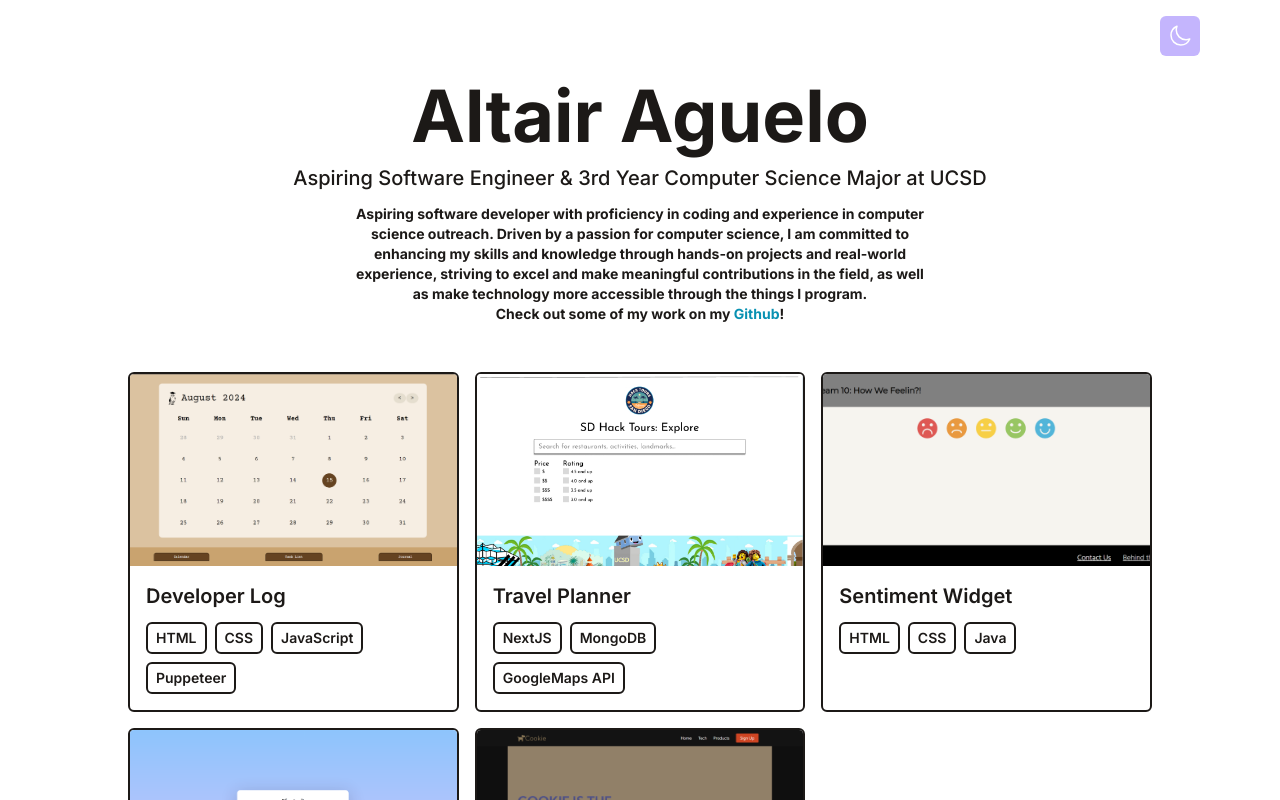
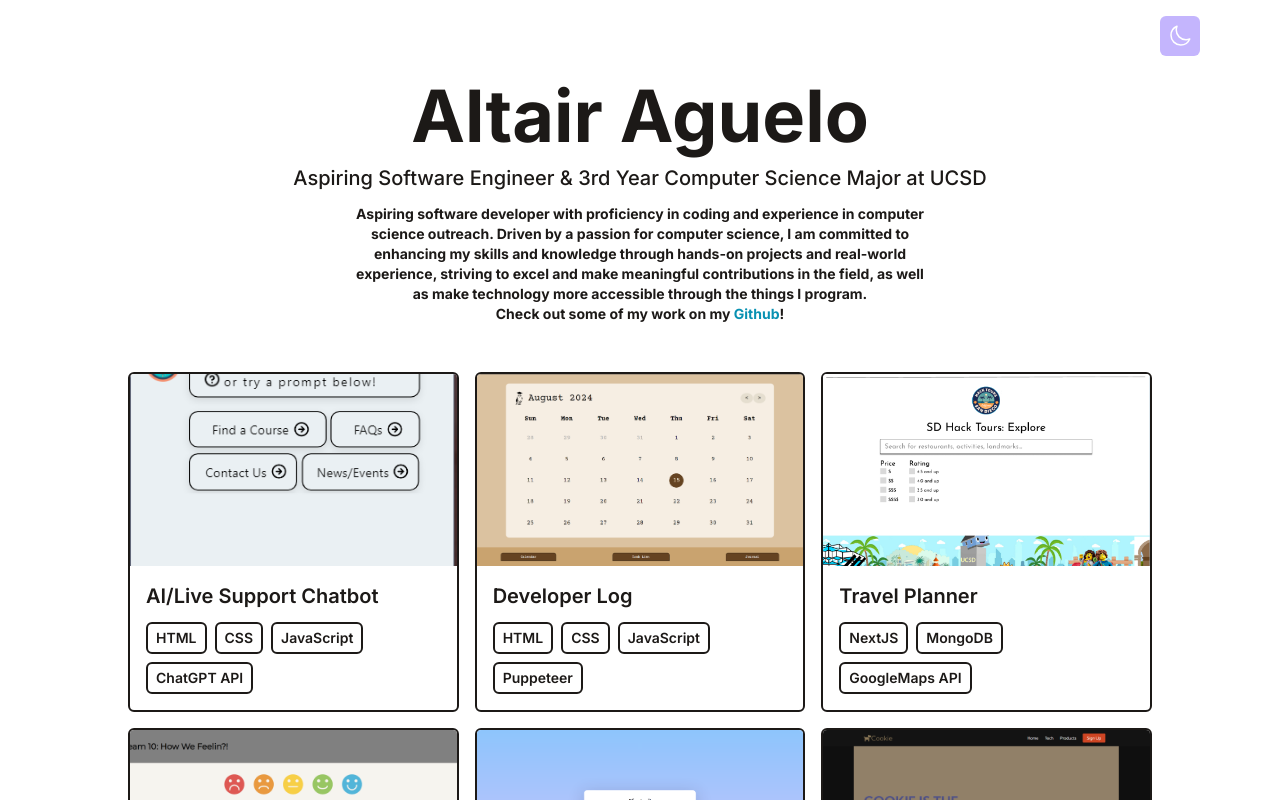
Before and after one commit to altairaguelo/portfolio-website, a React (Vite) app: page / in a window 1280 px wide. Shown: the top 800 px of the page. Built offline with nearby package versions, Linux system fonts and the light colour scheme.

Commit message:
added 247teach project

```diff
--- a/src/data/portfolio.js
+++ b/src/data/portfolio.js
@@ -2,8 +2,15 @@ import devlogsc from '../assets/devlogsc.png';
 import travelsc from '../assets/sdhacksc.png';
 import sentimentsc from '../assets/sentimentsc.png';
 import urlsc from '../assets/5footsc.png';
-import dogsc from '../assets/dogwebsc.png'; //a
+import dogsc from '../assets/dogwebsc.png';
+import chatBotsc from '../assets/247TeachChatbot.png';
 export default [
+    {
+        title: 'AI/Live Support Chatbot',
+        imgUrl: chatBotsc,
+        stack: ['HTML', 'CSS', 'JavaScript', 'ChatGPT API'],
+        link: 'https://247teach.org/'
+    },
     {
         title: 'Developer Log',
         imgUrl: devlogsc,
```
Also changed, not shown: src/assets/247TeachChatbot.png (added).
